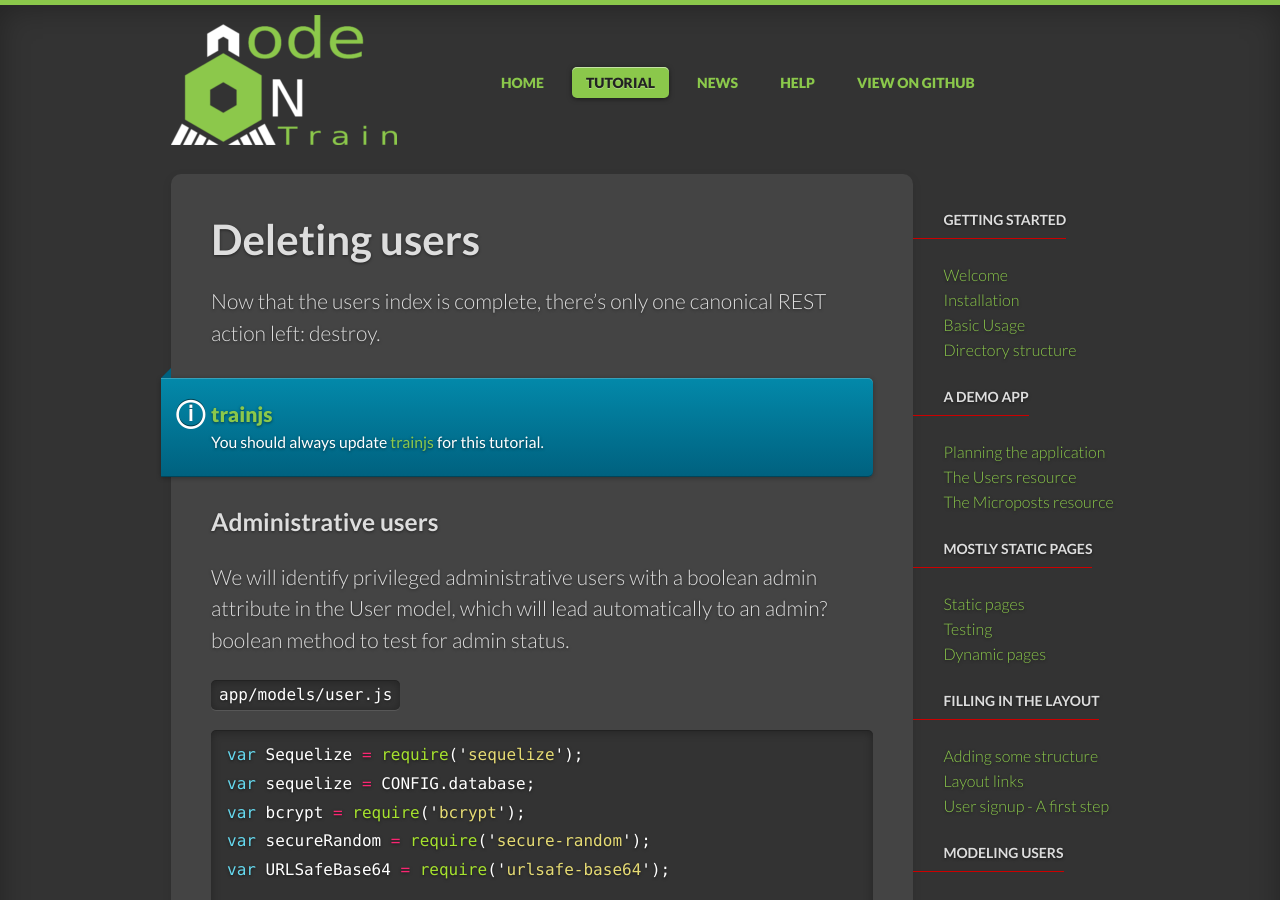
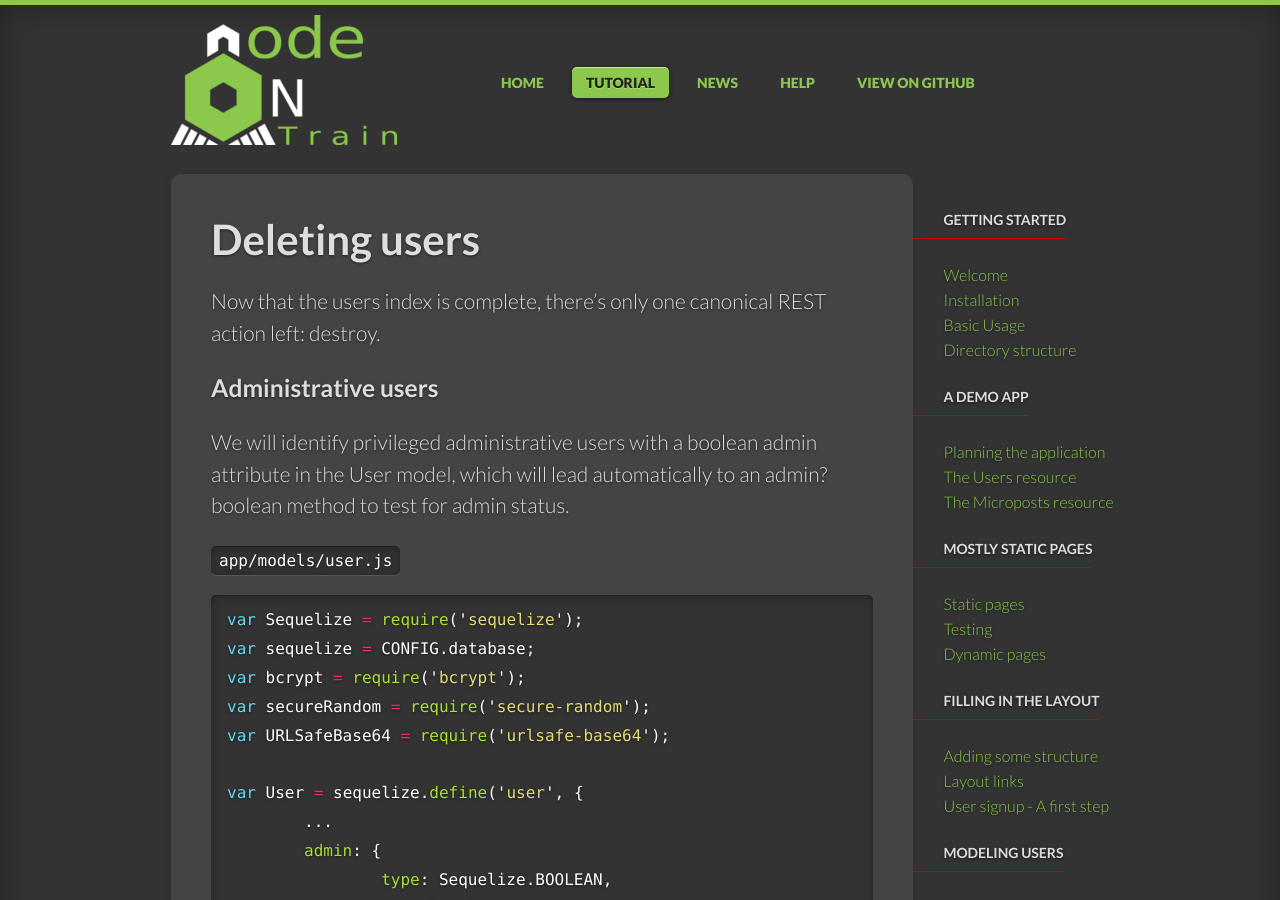
Before and after one commit to nodeontrain/nodeontrain.xyz, a Jekyll site: the page built from tuts/deleting_users.md, in a window 1280 px wide and 900 px high. Built offline with Jekyll 4.4.1, drawn with Linux system fonts in a browser that asks for light colours; some web fonts are replaced.

```diff
--- a/tuts/deleting_users.md
+++ b/tuts/deleting_users.md
@@ -7,13 +7,6 @@
 ---
 
 Now that the users index is complete, there’s only one canonical REST action left: destroy.
-
-<div class="note info">
-  <h5><a href="https://nodeontrain.xyz">trainjs</a></h5>
-  <p>
-	You should always update <a href="https://nodeontrain.xyz">trainjs</a> for this tutorial.
-  </p>
-</div>
 
 ### Administrative users
 
```
Also changed, not shown: tuts/account_activation.md (+7 -0 lines).
